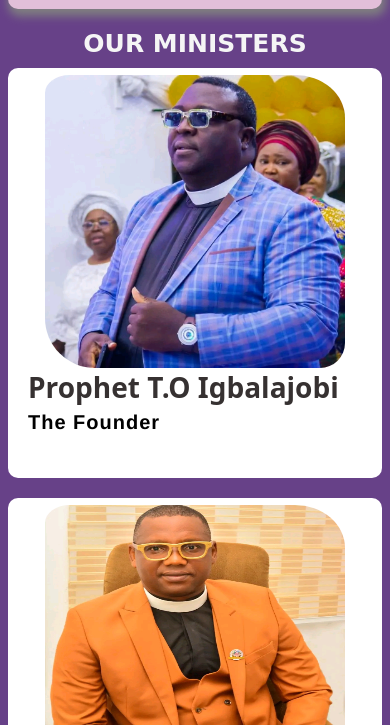
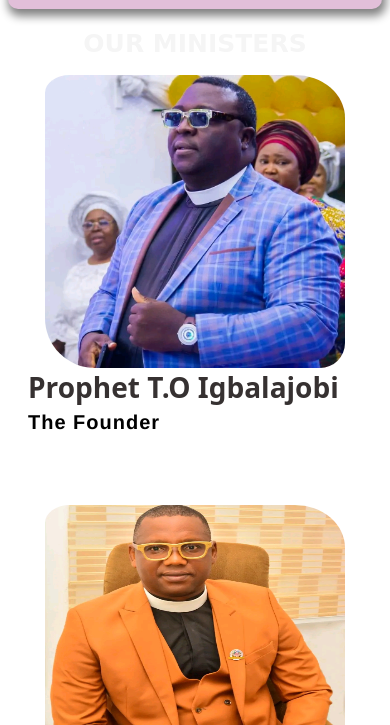
Before and after one commit to bernardayo529/CAC--PLS, a plain HTML site: page index.html in a window 390 px wide. Shown: the part 309-1034 px from the top of the page. Drawn offline with Linux system fonts and the light colour scheme.

Commit message:
Update style.css bg

```diff
--- a/style.css
+++ b/style.css
@@ -14,7 +14,7 @@ body{
 @media screen and (max-width:767px) {
     body {
         font-family:'Segoe UI', Tahoma, Geneva, Verdana, sans-serif;
-        background-color:#674188;
+        background-color:white;
         padding-inline: .5rem;
     }
 
```
